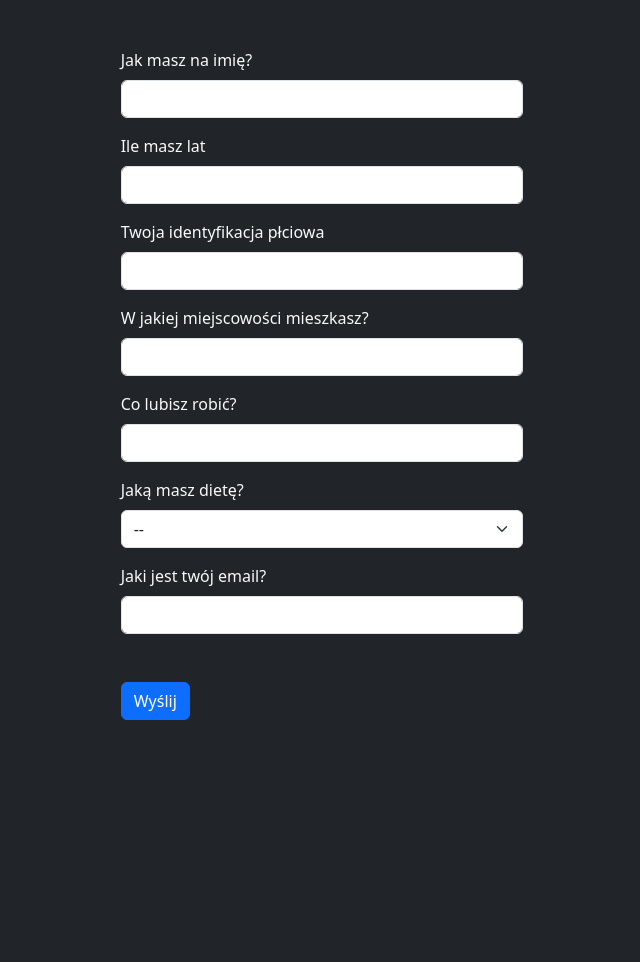
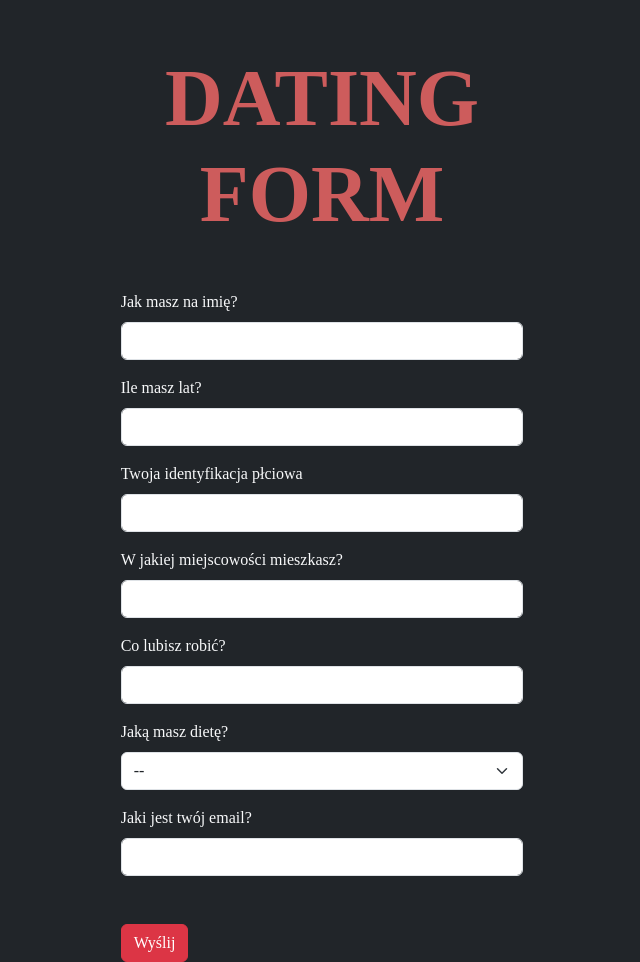
Before and after one commit to Domofold/DatingForm, a Flask app: page / in a window 1280 px wide. Shown: the whole page, without its empty margins (318-958 px from the left). Before the commit the page ends 720 px from the top, so only its background shows below. Run offline with Flask 3, Linux system fonts and the light colour scheme; parts of the project's set-up code (start-up, migrations or seed data) failed here and were passed over.

Commit message:
little changes

```diff
--- a/app.py
+++ b/app.py
@@ -21,7 +21,7 @@ class Form(db.Model):
     diet = db.Column(
         db.Enum('wszystkożerna', 'wegańska', 'wegetariańska',
                 'fleksitariańska', 'owocowa', 'ketogeniczna'),
-        default='wszystkożerna')
+                default='wszystkożerna')
     email = db.Column(db.String(45))
 
 
--- a/static/styles.css
+++ b/static/styles.css
@@ -1,8 +1,14 @@
-.form {
-    text-align: center;
+* {
+    font-family: Chilanka, serif;
 }
 
-.form-input {
-    display: block;
-    margin: 5px auto 20px ;
+.title {
+    margin-top: 50px;
 }
+
+.titleFont {
+    color: indianred;
+    text-align: center;
+    font-size: 80px;
+    font-weight: bold;
+}
--- a/templates/index.html
+++ b/templates/index.html
@@ -1,11 +1,15 @@
  <!DOCTYPE html>
  <html lang="pl">
  <head>
+     <link rel="stylesheet" href="../static/styles.css">
      <link href="https://cdn.jsdelivr.net/npm/bootstrap@5.3.2/dist/css/bootstrap.min.css" rel="stylesheet" integrity="sha384-T3c6CoIi6uLrA9TneNEoa7RxnatzjcDSCmG1MXxSR1GAsXEV/Dwwykc2MPK8M2HN" crossorigin="anonymous">
  </head>
 
 <body class="bg-dark text-light">
     <div class="container col-sm-4">
+        <div class="title">
+            <h1 class="titleFont">DATING FORM</h1>
+        </div>
          <form action="/" method="POST">
              <div class="mb-3 mt-5">
                  <label class="form-label">Jak masz na imię?</label>
@@ -13,7 +17,7 @@
              </div>
 
              <div class="mb-3">
-                 <label class="form-label"> Ile masz lat</label>
+                 <label class="form-label"> Ile masz lat?</label>
                  <input name="age" class="form-control">
              </div>
 
@@ -51,7 +55,7 @@
              </div>
 
              <div class="mt-5">
-                 <button type="submit" class="btn btn-primary">Wyślij</button>
+                 <button type="submit" class="btn btn-danger">Wyślij</button>
              </div>
          </form>
     </div>
```
